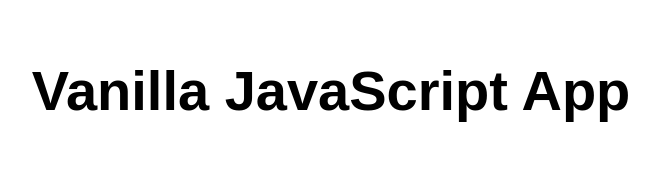
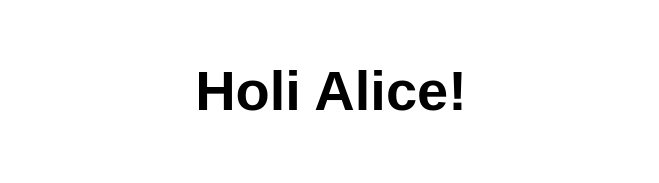
Before and after one commit to aliciaRamC/Ap-p1, a website: page src/index.html in a window 1280 px wide. Shown: the whole page, without its empty margins (309-968 px from the left). Drawn offline with Linux system fonts and the light colour scheme.

Commit message:
//modifique mensaje de etiqueta

```diff
--- a/src/index.html
+++ b/src/index.html
@@ -10,7 +10,7 @@
 
 <body>
   <main>
-    <h1>Vanilla JavaScript App</h1>
+    <h1>Holi Alice!</h1>
   </main>
 </body>
 
```
